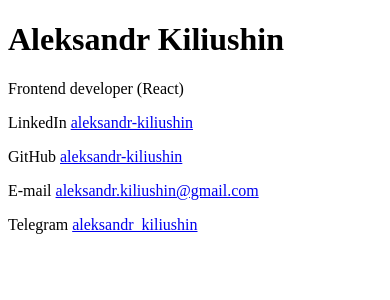
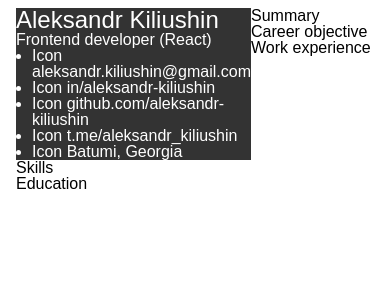
Before and after one commit to aleksandr-kiliushin/cv, a Next.js app: page / in a window 390 px wide. Shown: the top 300 px of the page. Built offline with nearby package versions, Linux system fonts and the light colour scheme.

Commit message:
Add main, global styles and contacts section

```diff
--- a/src/app/globals.css
+++ b/src/app/globals.css
@@ -1,5 +1,118 @@
 :root {
+  --primary-main: #333333;
+}
+
+html {
+  font-size: 10px;
+}
+
+html,
+body {
+  margin: 0;
+  font-family: "Sofia Sans", sans-serif;
 }
 
 body {
+  font-size: 1.6rem;
 }
+
+main {
+  display: grid;
+  grid-template-columns: 1fr 2fr;
+  max-width: 1024px;
+  margin: 0 auto;
+  padding: 8px 16px;
+  overflow-y: scroll;
+}
+
+* {
+  box-sizing: border-box;
+  line-height: 1;
+}
+
+h1,
+h2,
+h3,
+h4,
+p,
+ol,
+ul {
+  margin: 0;
+}
+
+a {
+  color: inherit;
+  font-size: inherit;
+  text-decoration: none;
+}
+
+ul,
+ol {
+  padding-left: 16px;
+}
+
+h1,
+h2,
+h3,
+h4 {
+  font-weight: 500;
+}
+
+h1 {
+  font-size: 2.7rem;
+}
+h2 {
+  font-size: 2.5rem;
+}
+h3 {
+  font-size: 2.3rem;
+}
+h4 {
+  font-size: 2.1rem;
+}
+@media (min-width: 1440px) {
+  h1 {
+    font-size: 2.6rem;
+  }
+  h2 {
+    font-size: 2.4rem;
+  }
+  h3 {
+    font-size: 2.2rem;
+  }
+  h4 {
+    font-size: 2rem;
+  }
+}
+@media (min-width: 800px) {
+  h1 {
+    font-size: 2.5rem;
+  }
+  h2 {
+    font-size: 2.3rem;
+  }
+  h3 {
+    font-size: 2.1rem;
+  }
+  h4 {
+    font-size: 1.9rem;
+  }
+}
+@media (min-width: 360px) {
+  h1 {
+    font-size: 2.4rem;
+  }
+  h2 {
+    font-size: 2.2rem;
+  }
+  h3 {
+    font-size: 2rem;
+  }
+  h4 {
+    font-size: 1.8rem;
+  }
+}
+
+.highlighted-text {
+  color: var(--primary-main);
+}
--- /dev/null
+++ b/src/app/page.module.css
@@ -0,0 +1,16 @@
+.contactsSection {
+  background-color: var(--primary-main);
+  color: white;
+}
+
+.educationSection {
+}
+
+.skillsSection {
+}
+
+.careerObjectiveSection {
+}
+
+.workExperienceSection {
+}
--- a/src/app/page.tsx
+++ b/src/app/page.tsx
@@ -1,23 +1,39 @@
 import { FC } from "react"
+
+import classes from "./page.module.css"
 
 const Cv: FC = () => {
   return (
     <main>
-      <h1>Aleksandr Kiliushin</h1>
-      <p>Frontend developer (React)</p>
       <div>
-        <p>
-          LinkedIn <a href="https://www.linkedin.com/in/aleksandr-kiliushin">aleksandr-kiliushin</a>
-        </p>
-        <p>
-          GitHub <a href="https://github.com/aleksandr-kiliushin">aleksandr-kiliushin</a>
-        </p>
-        <p>
-          E-mail <a href="mailto:aleksandr.kiliushin@gmail.com">aleksandr.kiliushin@gmail.com</a>
-        </p>
-        <p>
-          Telegram <a href="https://t.me/aleksandr_kiliushin">aleksandr_kiliushin</a>
-        </p>
+        <div className={classes.contactsSection}>
+          <h1>Aleksandr Kiliushin</h1>
+          <p>Frontend developer (React)</p>
+          <ul>
+            <li>
+              Icon <a href="mailto:aleksandr.kiliushin@gmail.com">aleksandr.kiliushin@gmail.com</a>
+            </li>
+            <li>
+              Icon <a href="https://www.linkedin.com/in/aleksandr-kiliushin">in/aleksandr-kiliushin</a>
+            </li>
+            <li>
+              Icon <a href="https://github.com/aleksandr-kiliushin">github.com/aleksandr-kiliushin</a>
+            </li>
+            <li>
+              Icon <a href="https://t.me/aleksandr_kiliushin">t.me/aleksandr_kiliushin</a>
+            </li>
+            <li>
+              Icon <a href="https://www.google.com/maps/place/Batumi/">Batumi, Georgia</a>
+            </li>
+          </ul>
+        </div>
+        <div className={classes.skillsSection}>Skills</div>
+        <div className={classes.educationSection}>Education</div>
+      </div>
+      <div>
+        <div className={classes.careerObjectiveSection}>Summary</div>
+        <div className={classes.careerObjectiveSection}>Career objective</div>
+        <div className={classes.workExperienceSection}>Work experience</div>
       </div>
     </main>
   )
```
